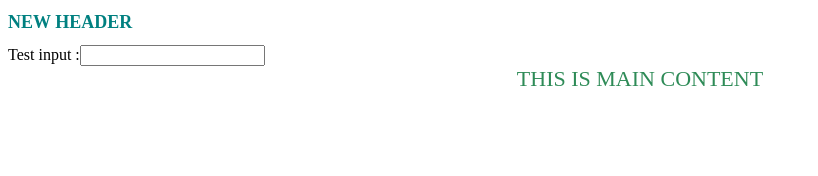
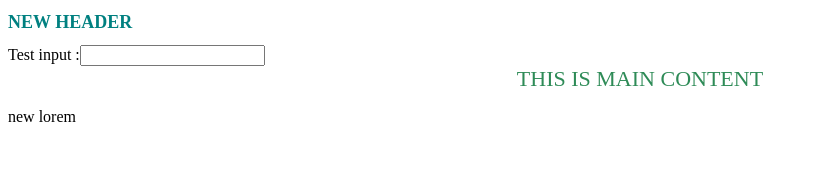
Before and after one commit to BojanMijatovic/start-with-react, a React (Create React App) app in the folder practice-and-examples/: page / in a window 1280 px wide. Shown: the top 176 px of the page, without its empty margins (0-818 px from the left). Built offline with nearby package versions, Linux system fonts and the light colour scheme.

Commit message:
practice

```diff
--- a/practice-and-examples/src/App.js
+++ b/practice-and-examples/src/App.js
@@ -4,11 +4,12 @@ import MainContent from './components/MainContent'
 
 class App extends React.Component {
 
+
   render() {
     return (
       <div>
         <Header />
-        <MainContent />
+        <MainContent subtitle='new lorem' />
       </div>
     )
   };
--- a/practice-and-examples/src/components/Header.js
+++ b/practice-and-examples/src/components/Header.js
@@ -1,20 +1,25 @@
 import React from 'react';
+import ReactDOM from 'react-dom';
 import SearchInput from './SearchInput';
 import main from './style/main.css'
 class Header extends React.Component {
   state = {
     name: 'New Header',
+    test: 'new Test'
   }
 
   textValue(inputValue) {
     console.log(inputValue);
   }
 
+
+
   render() {
     return (
       <div>
         <h1 className='header'>{this.state.name}</h1>
         <SearchInput test={this.textValue} />
+
       </div>
     )
   }
--- a/practice-and-examples/src/components/MainContent.js
+++ b/practice-and-examples/src/components/MainContent.js
@@ -1,10 +1,12 @@
 import React from 'react';
 import content from '../components/style/content.css'
 
-
 const MainContent = (props) => {
   return (
-    <p className='main'>This is main content</p>
+    <div>
+      <p className='main'>This is main content</p>
+      <p>{props.subtitle}</p>
+    </div>
   )
 }
 
```
